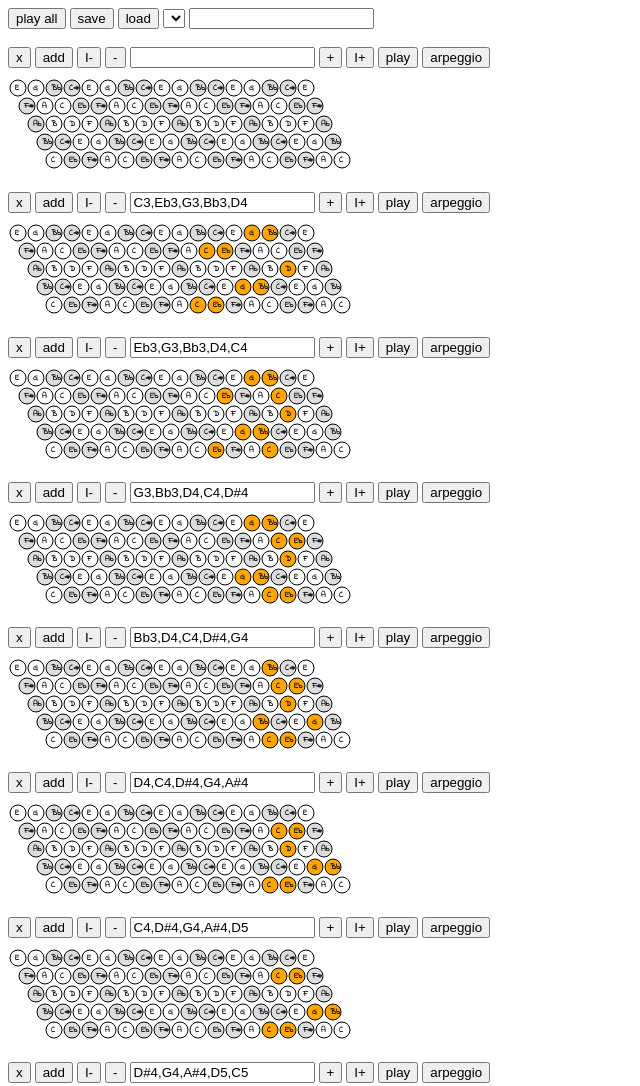
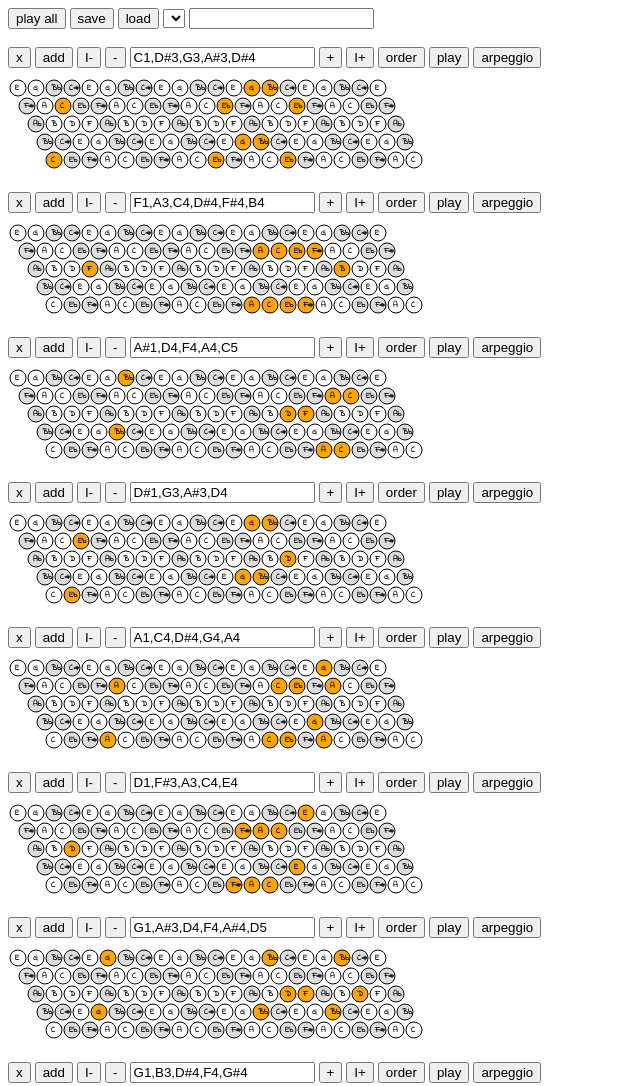
Before and after one commit to joelhoro/ChordApp, a plain HTML site: page index.html in a window 1280 px wide. Shown: the top 1086 px of the page, without its empty margins (0-640 px from the left). Drawn offline with nearby package versions, Linux system fonts and the light colour scheme.

Commit message:
Enter chord by symbol

```diff
--- a/index.html
+++ b/index.html
@@ -29,6 +29,7 @@
       <input type=text ng-model="chord" ></input>
       <button ng-click='transpose($index,"up")' >+</button>
       <button ng-click='invert($index,"up")' >I+</button>
+      <button ng-click='sort($index)'>order</button>
       <button ng-click='play(chord,"chords")'>play</button>
       <button ng-click='play(chord,"arpeggio")'>arpeggio</button>
 
--- a/js/accordionWidget.js
+++ b/js/accordionWidget.js
@@ -24,7 +24,7 @@ angular.module('chordApp')
       },
       controller: function($scope) {
 
-        var numberOfCols = 17;
+        var numberOfCols = 21;
 
         $scope.range = _.range(0,numberOfCols);
         var sizeString = $scope.size || "100";
--- a/js/controller.js
+++ b/js/controller.js
@@ -29,6 +29,13 @@ angular.module('chordApp')
     var before = $scope.chords[index].slice(0);
     var after = util.Transpose(before,direction);
     console.log("Transposing", before, direction, "=>", after);
+    $scope.chords[index] = after;
+  }
+
+  $scope.sort = function(index) {
+    var before = $scope.chords[index].slice(0);
+    var after = util.Sort(before);
+    console.log("Sort", before, "=>", after);
     $scope.chords[index] = after;
   }
 
@@ -64,6 +71,8 @@ angular.module('chordApp')
     })
   }
 
+
+
   $scope.chordSets = storage.findChordSets();
   var loadFirstChordSet = false;
   if(loadFirstChordSet && $scope.chordSets.length>0) {
@@ -72,8 +81,13 @@ angular.module('chordApp')
     storage.load($scope);
   }
   else {
-    $scope.chords = chordInversions();
+    //$scope.chords = chordInversions();
+    var sequence = ["Cm9", "F7b9#11", "Bb7M9", "Eb7M" , "Am5b7", "D9b", "Gm11", "Gsus"];
+    var chords = sequence.map(c => util.SymbolToChord(c));
+    console.log("Chords:",chords);
+    $scope.chords = chords;
   }
+
 
   $scope.griffs = _.keys(util.Griffs);
   $scope.griff = $scope.griffs[0];
--- a/js/util.js
+++ b/js/util.js
@@ -61,6 +61,10 @@ angular.module('chordApp')
     return chords;
   }
 
+  this.Sort = function(chords) {
+    return _.sortBy(chords,c => this.ChordToInt(c));
+  }
+
   this.Transpose = function(chords,direction) {
     var shift = {"up" : 1, "down" : -1}[direction];
     return chords.map(c => this.IntToChord(this.ChordToInt(c) + shift));
@@ -89,4 +93,29 @@ angular.module('chordApp')
   }
 
 
+  var chordTypes = {
+
+    ''  : [4,7],
+    'm' : [3,7],
+    'm7' : [3,7,10],
+    'm5b7' : [3,6,10,12],
+    'm9' : [3,7,10,15],
+    '7' : [4,7,10],
+    '7b9#11' : [4,7,10,13,18],
+    '7M' : [4,7,11],
+    '7M9' : [4,7,11,14],
+    '9b' : [4,7,10,14],
+    'm11' : [3,7,10,15,19],
+    'sus' : [4,8,10,13]
+  }
+
+  this.SymbolToChord = function(symbol) {
+    var re = /([ABCDEFG])([#b]?)(.*)/
+    var match = symbol.match(re)
+    var baseRank = this.ChordToInt(match[1]+match[2]+"3");
+    var chordIntervals = chordTypes[match[3]]
+    chordIntervals.splice(0,0,-24);
+    return chordIntervals.map(c => this.IntToChord(baseRank + c));
+  }
+
 })
```
